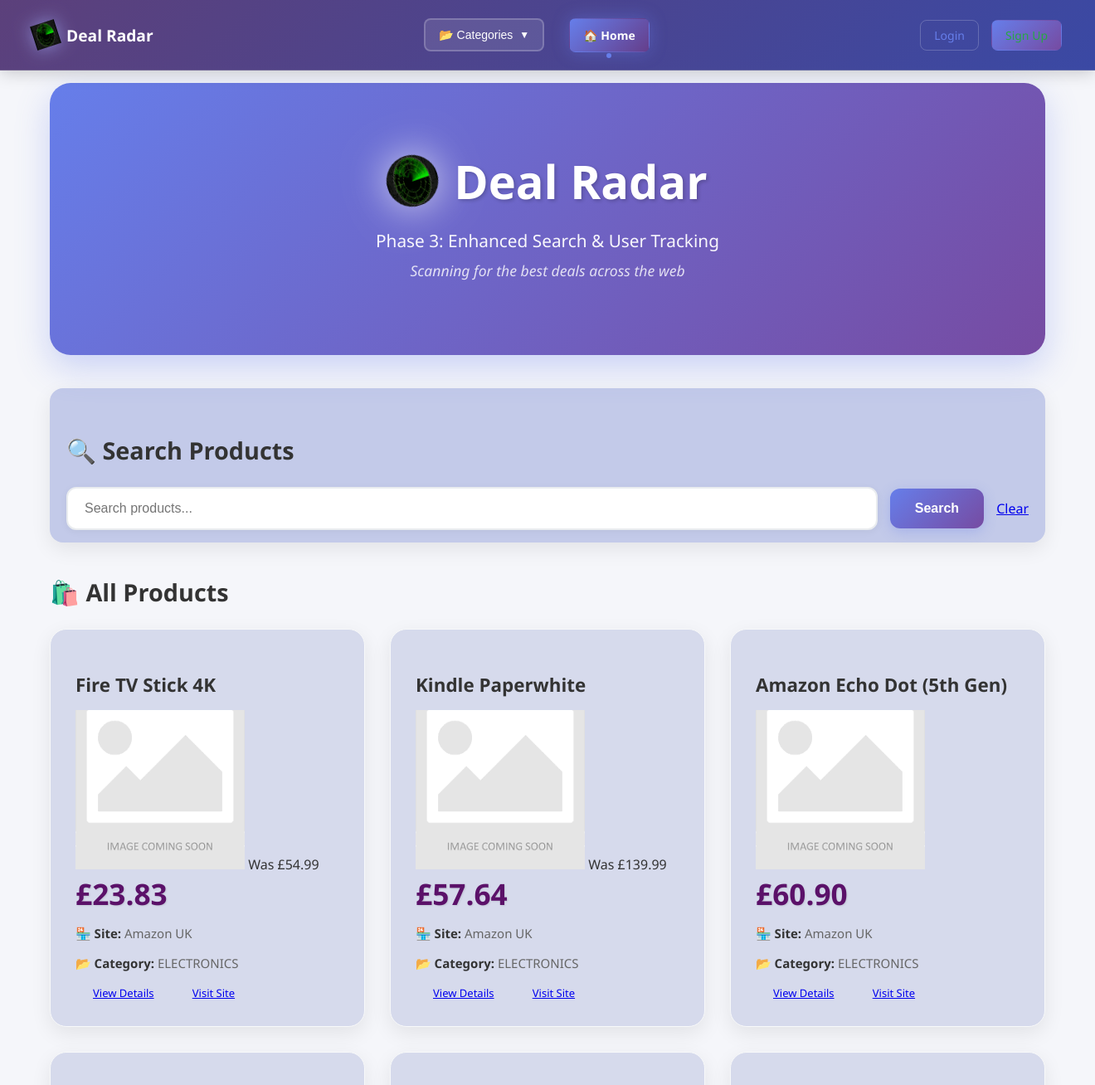
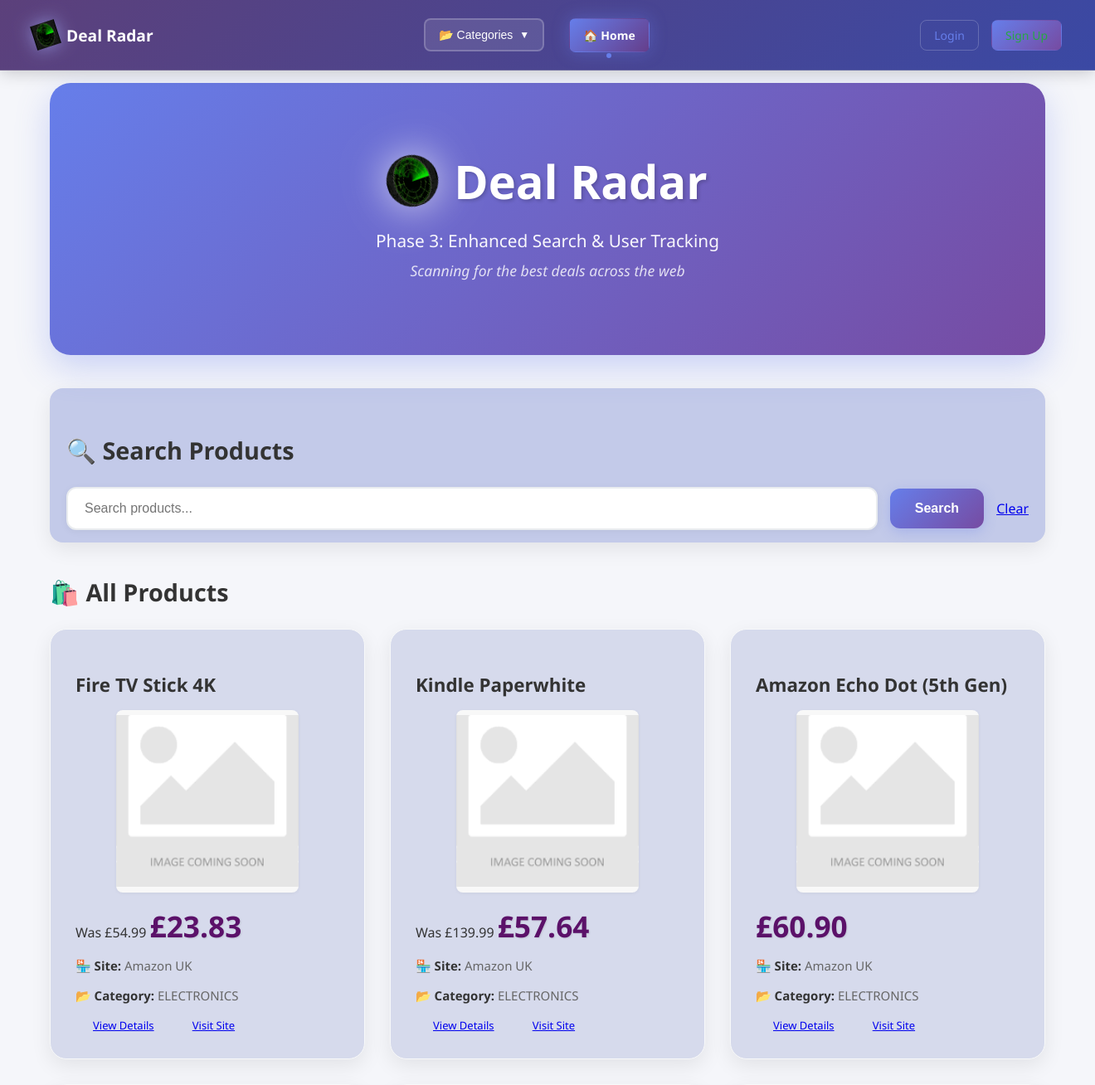
Before and after one commit to Sandhya80/Deal_Radar, a Django app: page / in a window 1320 px wide. Shown: the top 1308 px of the page at 83% size. Run offline with Django 4.2, Linux system fonts and the light colour scheme; data comes from the database, SQL or seed files in the repository.

Commit message:
Fix product image sizing and containment in product cards

```diff
--- a/static/css/home.css
+++ b/static/css/home.css
@@ -262,6 +262,18 @@ mark {
     padding: 6px 12px !important;
 }
 
+/* Product image styling */
+.product-img {
+    width: 220px;
+    height: 220px;
+    object-fit: contain;
+    display: block;
+    margin: 0 auto 1rem auto;
+    background: #f8f8f8;
+    border-radius: 8px;
+    box-shadow: 0 1px 4px rgba(0,0,0,0.05);
+}
+
 /* Responsive design */
 @media (max-width: 768px) {
     .header h1 {
```
